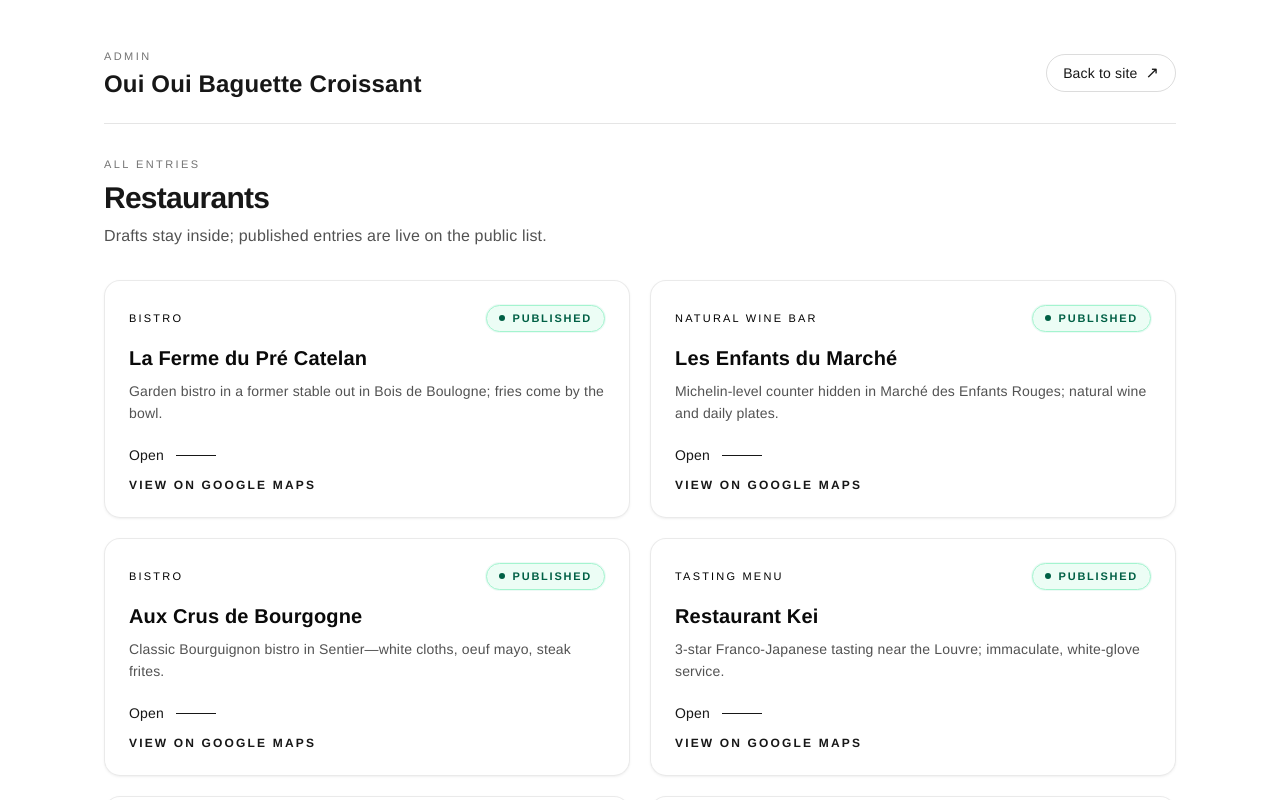
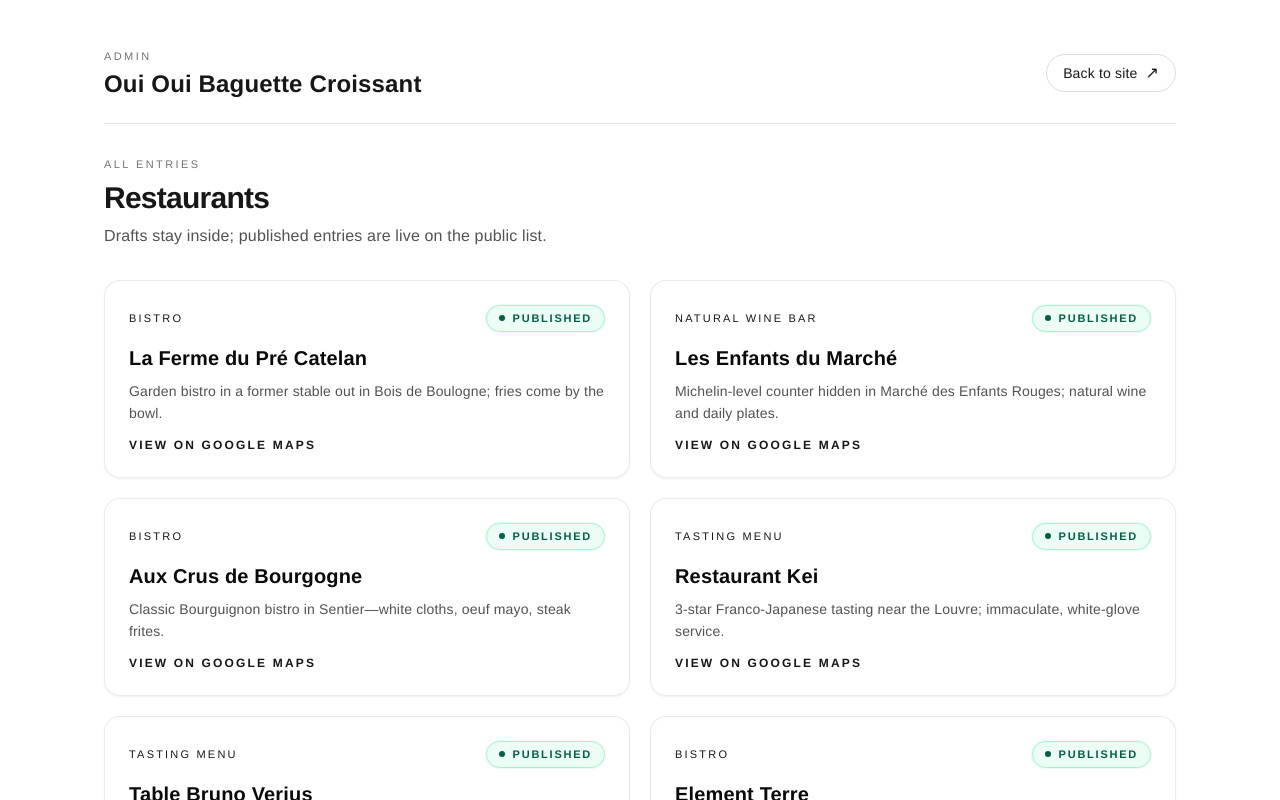
Before and after one commit to afnt23/paris-food-guide, a Next.js app: page /admin/restaurants in a window 1280 px wide. Shown: the top 800 px of the page. Built offline with nearby package versions, Linux system fonts and the light colour scheme.

Commit message:
Update OOBC site

```diff
--- a/components/restaurant-card.tsx
+++ b/components/restaurant-card.tsx
@@ -1,4 +1,4 @@
-import Link from "next/link";
+import Image from "next/image";
 import { Restaurant } from "@/data/restaurants";
 import { StatusBadge } from "./status-badge";
 
@@ -27,55 +27,68 @@ function buildMapsUrl(restaurant: Restaurant) {
 
 export function RestaurantCard({
   restaurant,
-  href,
   showStatus = false,
   variant = "light",
 }: RestaurantCardProps) {
   const isDark = variant === "dark";
+  const hasPhoto = Boolean(restaurant.photo);
 
   const cardClasses = isDark
     ? "border-white/10 bg-white/5 text-white shadow-none hover:-translate-y-1 hover:shadow-[0_10px_40px_rgba(0,0,0,0.45)]"
     : "border-neutral-200/80 bg-white/90 text-neutral-900 shadow-sm shadow-black/5 hover:-translate-y-1 hover:shadow-lg hover:shadow-black/10";
 
-  const categoryClasses = "text-black";
+  const categoryClasses = isDark ? "text-white/80" : "text-neutral-900";
 
   const titleClasses = isDark ? "text-white" : "text-neutral-950";
 
   const descriptionClasses = isDark ? "text-white/70" : "text-neutral-600";
-
-  const linkClasses = isDark ? "text-white" : "text-neutral-900";
-
-  const linkBarClasses = isDark ? "bg-white" : "bg-neutral-900";
+  const linkClasses = isDark || hasPhoto ? "text-white" : "text-neutral-900";
 
   return (
     <article
-      className={`group relative flex flex-col gap-3 rounded-2xl border p-6 transition duration-300 ${cardClasses}`}
+      className={`group relative flex flex-col gap-3 overflow-hidden rounded-2xl border p-6 transition duration-300 ${cardClasses}`}
     >
+      {hasPhoto ? (
+        <div className="absolute inset-0 opacity-0 transition duration-500 group-hover:opacity-100">
+          <Image
+            src={restaurant.photo as string}
+            alt={restaurant.name}
+            fill
+            sizes="(min-width: 1024px) 25vw, (min-width: 768px) 33vw, 100vw"
+            className="object-cover"
+            priority={false}
+          />
+          <div className="absolute inset-0 bg-gradient-to-t from-black/80 via-black/40 to-transparent" />
+        </div>
+      ) : null}
+
+      <div className="relative z-10 flex flex-col gap-3">
         <div
-        className={`flex items-center justify-between gap-4 text-[11px] uppercase tracking-[0.2em] ${categoryClasses}`}
+          className={`flex items-center justify-between gap-4 text-[11px] uppercase tracking-[0.2em] ${categoryClasses} ${
+            hasPhoto ? "group-hover:text-white" : ""
+          }`}
         >
           <span>{formatCategory(restaurant.category)}</span>
           {showStatus ? <StatusBadge status={restaurant.status} /> : null}
         </div>
 
         <div className="flex flex-col gap-2">
-        <h3 className={`text-xl font-semibold ${titleClasses}`}>
+          <h3
+            className={`text-xl font-semibold ${titleClasses} ${
+              hasPhoto ? "group-hover:text-white" : ""
+            }`}
+          >
             {restaurant.name}
           </h3>
-        <p className={`text-sm leading-relaxed ${descriptionClasses}`}>
+          <p
+            className={`text-sm leading-relaxed ${descriptionClasses} ${
+              hasPhoto ? "group-hover:text-white/85" : ""
+            }`}
+          >
             {restaurant.shortDescription}
           </p>
         </div>
 
-      <Link
-        href={href}
-        className={`mt-2 inline-flex items-center gap-3 text-sm font-medium ${linkClasses}`}
-      >
-        <span>Open</span>
-        <span
-          className={`h-px w-10 transition-all duration-300 group-hover:w-16 ${linkBarClasses}`}
-        />
-      </Link>
         <a
           href={buildMapsUrl(restaurant)}
           target="_blank"
@@ -84,6 +97,7 @@ export function RestaurantCard({
         >
           View on Google Maps
         </a>
+      </div>
     </article>
   );
 }
--- a/data/restaurants.ts
+++ b/data/restaurants.ts
@@ -15,6 +15,7 @@ export type Restaurant = {
   status: RestaurantStatus;
   location?: RestaurantLocation;
   placeId?: string;
+  photo?: string;
 };
 
 export const restaurants: Restaurant[] = [
@@ -30,7 +31,8 @@ export const restaurants: Restaurant[] = [
       "lon": 2.2507703,
       "area": "Bois de Boulogne / 16e"
     },
-    "placeId": "ChIJXZ9lqzZl5kcRxIInGxIRFaI"
+    "placeId": "ChIJXZ9lqzZl5kcRxIInGxIRFaI",
+    "photo": "/photos/la-ferme-du-pre-catelan.jpg"
   },
   {
     "slug": "les-enfants-du-marche",
```
Also changed, not shown: public/photos/Le Ferme du Pré Catelan 2© Marie-Line SINA.jpeg (added), public/photos/la-ferme-du-pre-catelan.jpg (added). Lines whose indentation alone changed are shown as unchanged.
